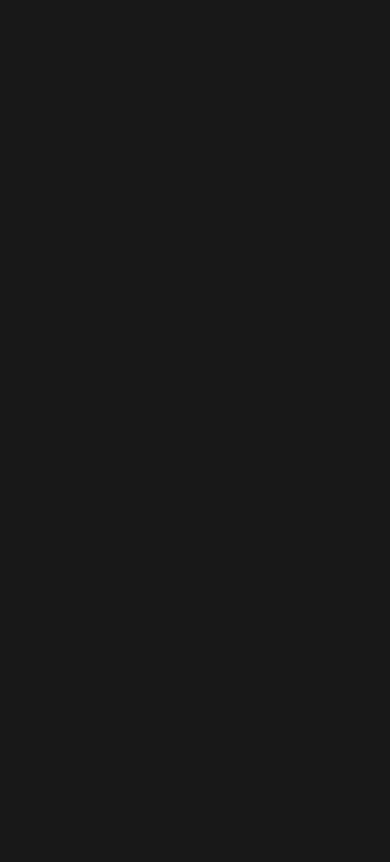
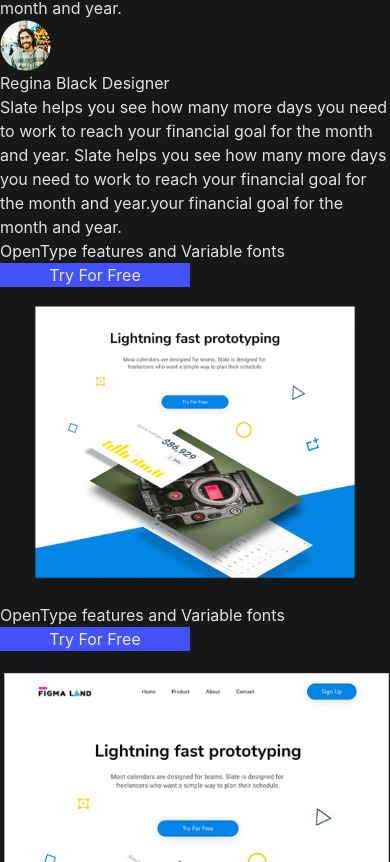
Before and after one commit to LuckxSz/startup, a React (Vite) app: page / in a window 390 px wide. Shown: the part 7578-8440 px from the top of the page. Before the commit the page ends 5908 px from the top, so only its background shows below. Built offline with nearby package versions, Linux system fonts and the light colour scheme.

Commit message:
update -> Lcontent responsive design done

```diff
--- a/src/App.jsx
+++ b/src/App.jsx
@@ -11,6 +11,7 @@
 import philip from './assets/philip.png'
 import arthur from './assets/arthur.png'
 import regina from './assets/regina.png'
+import { LContent } from "./Components/LContent/LContent"
 
 export const App = () => {
   return (
@@ -78,10 +79,9 @@
 goal for the month and year." />
             </div>
           </div>
-
         </div>
       </Testimonials >
-
+      <LContent />
 
     </ >
   )
--- /dev/null
+++ b/src/Components/LContent/LContent.jsx
@@ -0,0 +1,36 @@
+import { Button } from "../utils/Button"
+import mediaContent from '../../assets/media-content.png'
+import mediaContentMD from '../../assets/media-contentMd.png'
+
+
+
+export const LContent = () => {
+  return (
+    <div className="flex flex-col mt-24 text-center">
+      <div className="md:flex items-center  md:flex-col ">
+        <h1 className="text-4xl w-[360px] h-[120px] m-auto ">OpenType
+          features and
+          Variable fonts</h1>
+        <div className="mt-8  font-semibold  ">
+          <Button bgColor="#4452FE" text="Try For Free" width="190" />
+        </div>
+      </div>
+      <div className=" md:hidden  mt-14">
+        <img src={mediaContent} alt="" />
+      </div>
+      <div className="hidden  md:flex md:flex-row m-auto mt-20 rounded-3xl bg-[#343434] w-[1290px] h-[350px] ">
+        <div className="flex flex-row justify-center">
+          <div className="flex flex-col justify-center ">
+            <h1 className="mt-24 text-[44px] w-[650px] h-[144px]">OpenType features
+              and Variable fonts</h1>
+            <div className="m-12 mb-20">
+              <Button width="190" bgColor="#4452FE" text="Try For Free" />
+            </div>
+          </div>
+          <div />
+          <img src={mediaContentMD} alt="media_ContentMD" />
+        </div>
+      </div>
+    </div>
+  )
+}
--- a/src/Components/Testimonials/TCard.jsx
+++ b/src/Components/Testimonials/TCard.jsx
@@ -1,6 +1,6 @@
 export const TCard = ({ profileImage, name, text }) => {
   return (
-    <div className="flex flex-col mt-6   border-[#5C5C5C] rounded-xl w-[380px] items-center border">
+    <div className="flex flex-col mt-6   border-[#5C5C5C] rounded-xl w-[350px] items-center border">
       <div className="flex  p-4  items-center text-xl">
         <img className="px-7" src={profileImage} alt={name} />
         <span className=" mr-3 font-semibold">{name}</span>
--- a/src/index.css
+++ b/src/index.css
@@ -6,7 +6,7 @@
   font-family: Inter, system-ui, Avenir, Helvetica, Arial, sans-serif;
   color: rgba(255, 255, 255, 0.87);
   background-color: #181818;
-  height: 700vh;
+  height: 1000vh;
   scroll-behavior: smooth;
 }
 html,
```
Also changed, not shown: src/assets/media-content.png (added), src/assets/media-contentMd.png (added).
